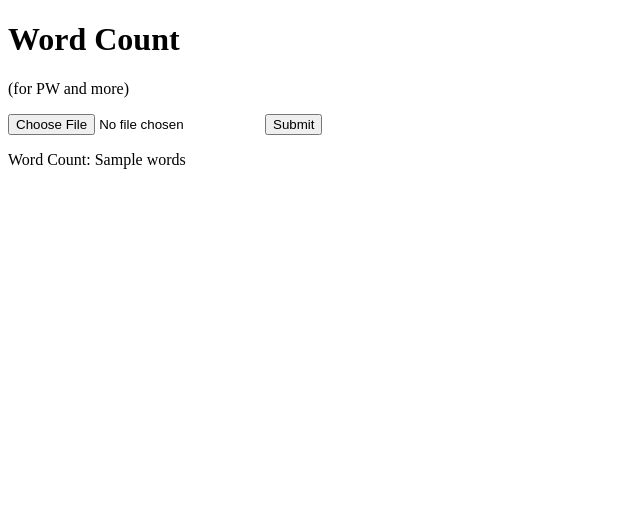
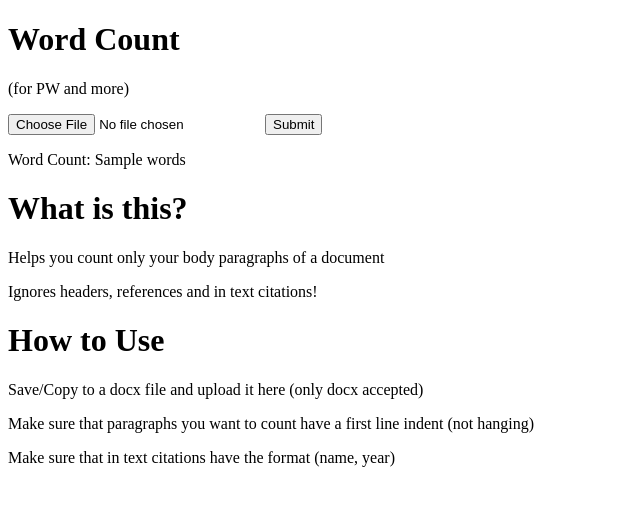
Before and after one commit to nonnoxer/word_count, a Flask app: template templates/index.html in a window 1280 px wide. Shown: the top 506 px of the page, without its empty margins (0-640 px from the left). Run offline with Flask 2, Linux system fonts and the light colour scheme; the template is opened without the code that fills it: most values are stand-ins (such as "Sample title", 1, 10 or a date in 2020).

Commit message:
index page update

```diff
--- a/templates/index.html
+++ b/templates/index.html
@@ -6,10 +6,17 @@
     <body>
         <h1>Word Count</h1>
         <p>(for PW and more)</p>
-        <form action='/word_count' method='POST' enctype="multipart/form-data">
-            <input type='file' name='doc'>
+        <form action='/word_count' method='POST' enctype='multipart/form-data'>
+            <input type='file' name='doc', accept='.docx'>
             <input type='submit'>
         </form>
         <p>Word Count: {{words}}</p>
+        <h1>What is this?</h1>
+        <p>Helps you count only your body paragraphs of a document</p>
+        <p>Ignores headers, references and in text citations!</p>
+        <h1>How to Use</h1>
+        <p>Save/Copy to a docx file and upload it here (only docx accepted)</p>
+        <p>Make sure that paragraphs you want to count have a first line indent (not hanging)</p>
+        <p>Make sure that in text citations have the format (name, year)</p>
     </body>
 </html>
```
